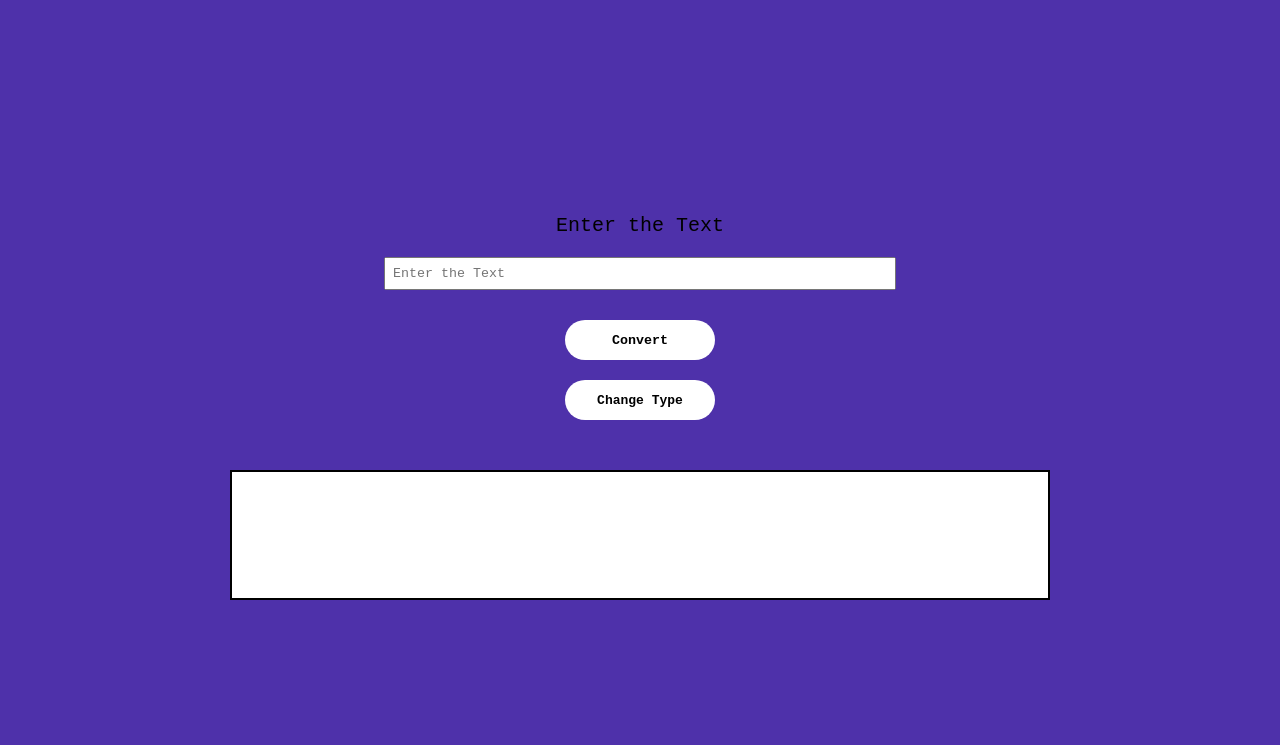
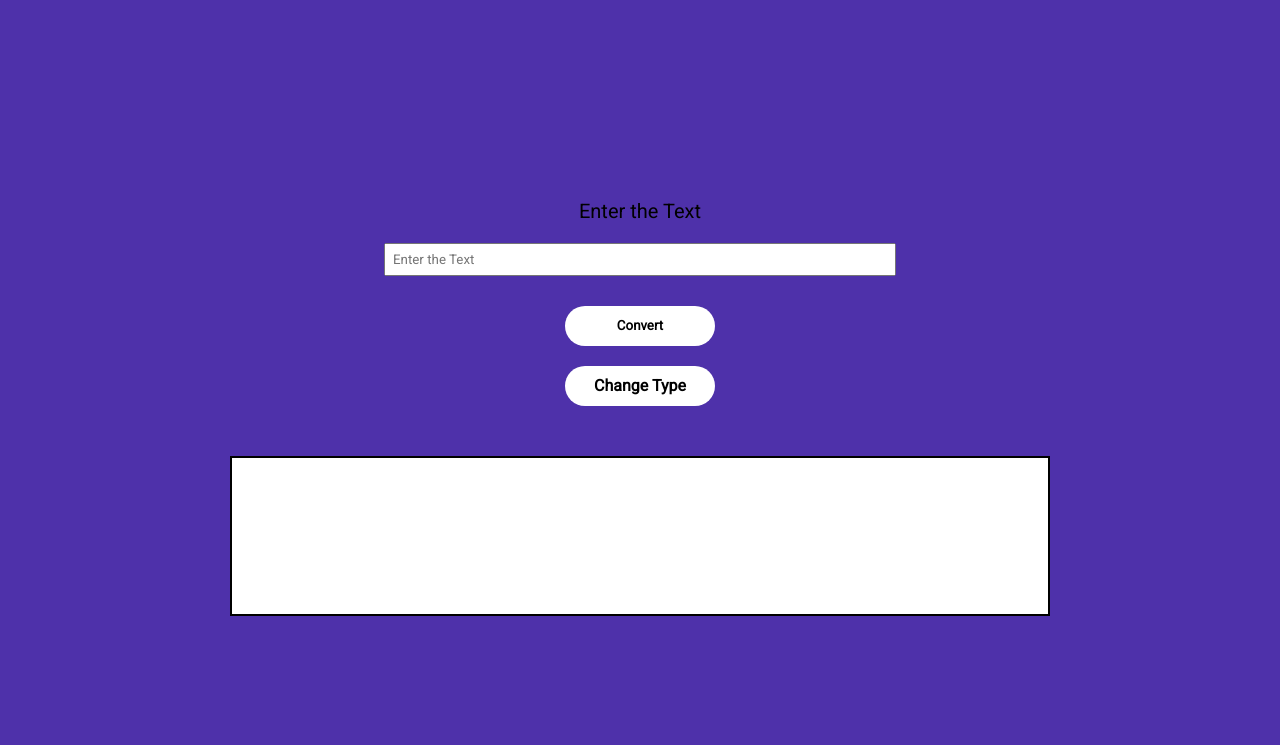
Before and after one commit to Sankar-2006/MorseCodeEnNDeCode, a plain HTML site: page index.html in a window 1280 px wide. Shown: the part 55-800 px from the top of the page. Drawn offline with Linux system fonts and the light colour scheme.

Commit message:
Update style.css

```diff
--- a/style.css
+++ b/style.css
@@ -1,8 +1,10 @@
+@import url('https://fonts.googleapis.com/css2?family=Roboto&display=swap');
+
 * {
 	padding: 0;
 	margin: 0;
 	box-sizing: border-box;
-	font-family: monospace;
+	font-family: 'Roboto', sans-serif;
 	text-decoration: none;
 }
 
```
